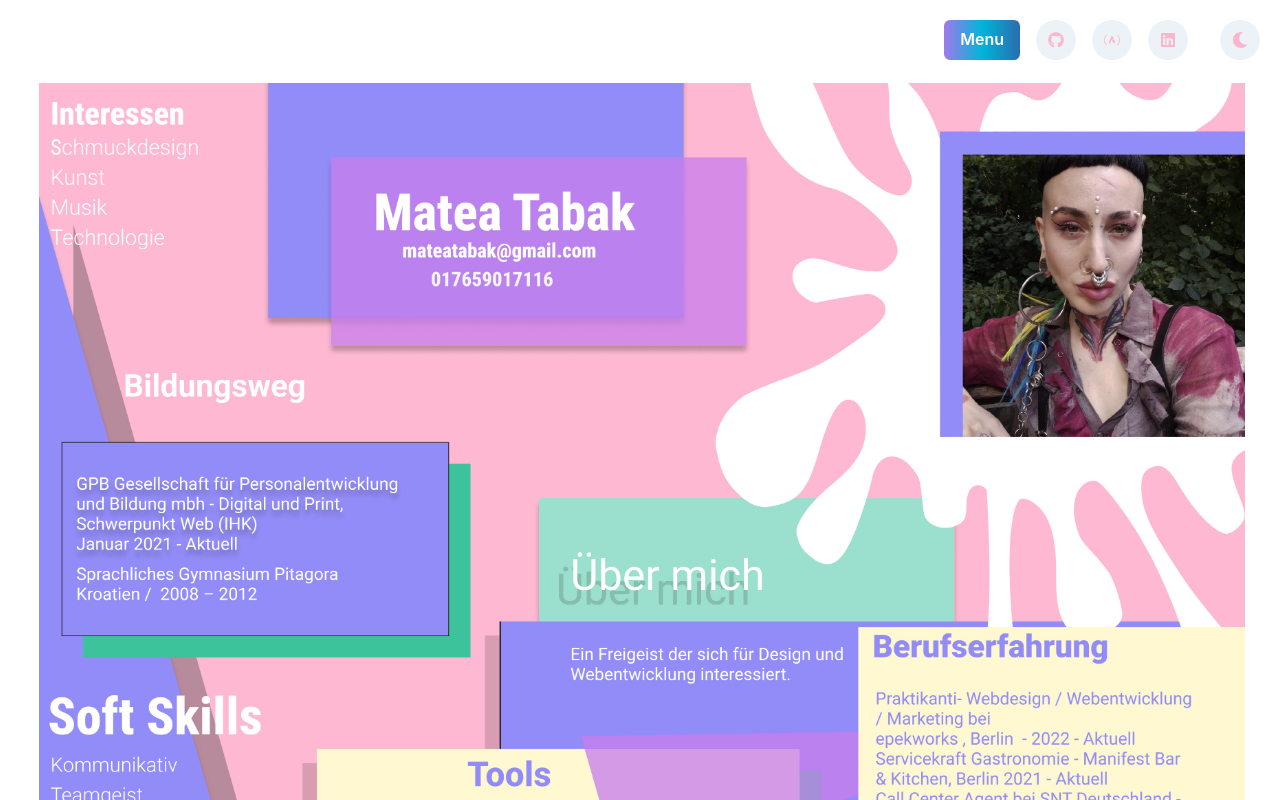
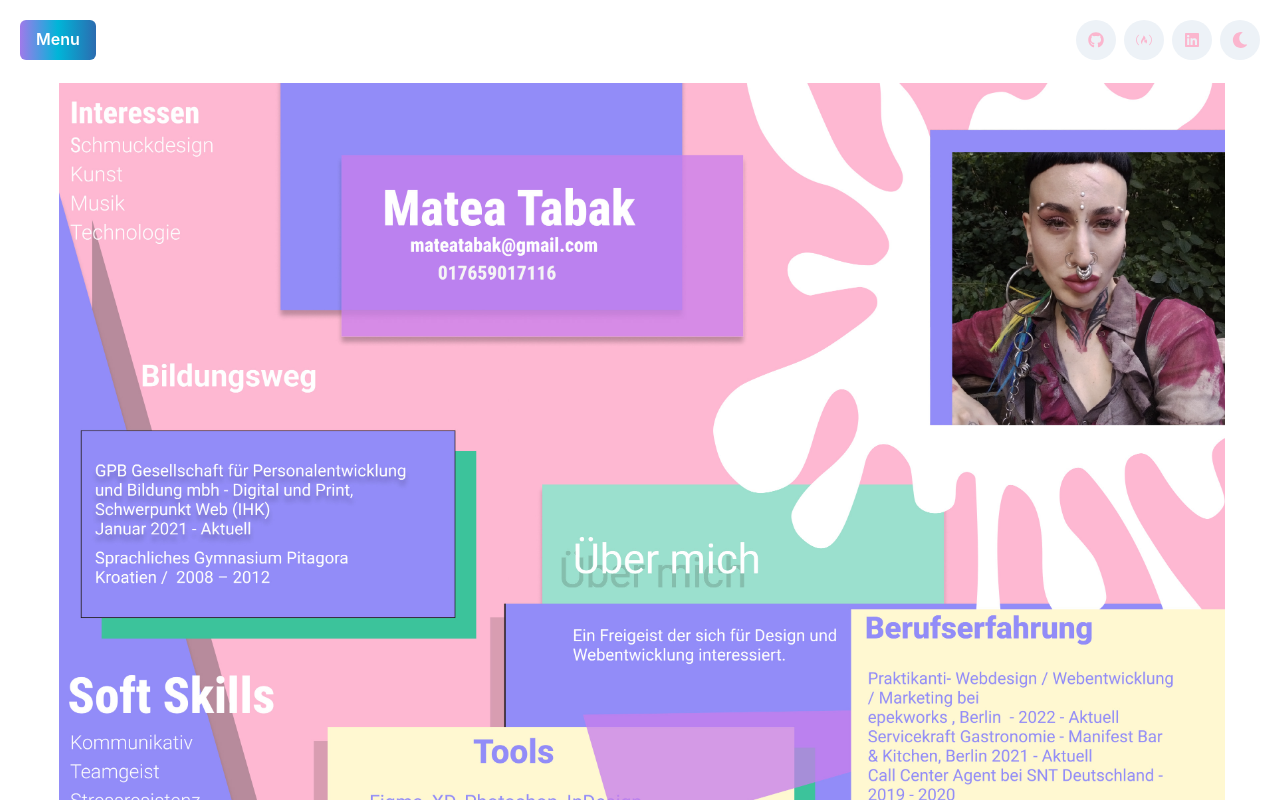
Before and after one commit to mateasportfolio/mtportfolio, a React (Create React App) app: page /aboutme in a window 1280 px wide. Shown: the top 800 px of the page. Built offline with nearby package versions, Linux system fonts and the light colour scheme.

Commit message:
changed styöle and add maxwith in app

```diff
--- a/src/App.js
+++ b/src/App.js
@@ -1,5 +1,5 @@
 import "./styles.css";
-import { VStack, useMediaQuery, useColorMode } from "@chakra-ui/react";
+import { VStack, useColorMode } from "@chakra-ui/react";
 import { Route, Routes } from "react-router-dom";
 import { Header } from "./components/Header";
 import Home from "./pages/Home";
@@ -12,11 +12,11 @@ import Project from "./pages/Project";
 const App = () => {
   const { colorMode, toggleColorMode } = useColorMode();
   const isDark = colorMode === "dark";
-  const [isNotSmallerScreen] = useMediaQuery("(min-width: 768px)");
+  // const [isNotSmallerScreen] = useMediaQuery("(min-width: 768px)");
 
   return (
     <>
-      <VStack p={5} mt={isNotSmallerScreen ? "0" : 16} align="flex-start">
+      <VStack p={5} align="flex-start" alignItems="center">
         <Header isDark={isDark} toggleColorMode={toggleColorMode} />
         <Routes>
           <Route path="/" element={<Home />} />
--- a/src/components/Header.js
+++ b/src/components/Header.js
@@ -1,7 +1,6 @@
 import React from "react";
 import {
   Flex,
-  Heading,
   IconButton,
   Button,
   Menu,
@@ -25,22 +24,12 @@ export const Header = ({ isDark, toggleColorMode }) => {
 
   return (
     <Flex
-      w="50"
-      alignContent="space-between"
-      marginLeft="auto"
-      display="inline-flex"
+      justifyContent="space-between"
+      display="flex"
       size="md"
       fontWeight="semibold"
       color="purple.400"
-    >
-      <Heading
-        ml="10px"
-        size="md"
-        fontWeight="semibold"
-        color="purple.400"
-        alignContent="stretch"
-        flexDirection="row"
-        justifyContent="flex-end"
+      width="100%"
     >
       <Menu colorScheme="pink" size="2xl">
         <MenuButton
@@ -74,19 +63,16 @@ export const Header = ({ isDark, toggleColorMode }) => {
           </MenuItem>
         </MenuList>
       </Menu>
-      </Heading>
 
+      <Flex gap={2}>
         <IconButton
-        ml={4}
           outline="#00bcd4"
           color={isDark ? "whiteAlpha.1000" : "pink.200"}
           icon={<FaGithub />}
           isRound="true"
           onClick={() => onClick("https://github.com/mateasportfolio")}
         ></IconButton>
-
         <IconButton
-        ml={4}
           outline="#00bcd4"
           color={isDark ? "whiteAlpha.1000" : "pink.200"}
           icon={<FaFreeCodeCamp />}
@@ -95,7 +81,6 @@ export const Header = ({ isDark, toggleColorMode }) => {
         ></IconButton>
         <IconButton
           outline="#00bcd4"
-        ml={4}
           color={isDark ? "whiteAlpha.1000" : "pink.200"}
           icon={<FaLinkedin />}
           isRound="true"
@@ -106,7 +91,6 @@ export const Header = ({ isDark, toggleColorMode }) => {
 
         <IconButton
           outline="#a26dff"
-        ml={8}
           color={isDark ? "whiteAlpha.1000" : "pink.200"}
           icon={isDark ? <FaSun /> : <FaMoon />}
           isRound="true"
@@ -115,5 +99,6 @@ export const Header = ({ isDark, toggleColorMode }) => {
           flexDirection="row"
         ></IconButton>
       </Flex>
+    </Flex>
   );
 };
--- a/src/pages/AboutMe.js
+++ b/src/pages/AboutMe.js
@@ -19,7 +19,13 @@ const AboutMe = () => {
   const [isNotSmallerScreen] = useMediaQuery("(min-width: 768px)");
 
   return (
-    <>
+    <Box
+      display="flex"
+      alignItems="center"
+      flexDirection="column"
+      width="100%"
+      maxW="1200px"
+    >
       <Box padding={15} ml={1}>
         <Image src={Lebenslauf} alt="pdf" />
       </Box>
@@ -257,7 +263,7 @@ const AboutMe = () => {
           </Box>
         </Stack>
       </Flex>
-    </>
+    </Box>
   );
 };
 export default AboutMe;
--- a/src/pages/Art.js
+++ b/src/pages/Art.js
@@ -4,17 +4,17 @@ import {
   Stack,
   Box,
   VStack,
-  useMediaQuery,
+  //useMediaQuery,
   Text,
 } from "@chakra-ui/react";
 import klausur from "../assets/klausur.svg";
 import Schmuck from "../assets/Schmuck.svg";
 
 const Art = () => {
-  const [isNotSmallerScreen] = useMediaQuery("(min-width: 600px)");
+  //const [isNotSmallerScreen] = useMediaQuery("(min-width: 600px)");
 
   return (
-    <Stack direction={isNotSmallerScreen ? "row" : "column"}>
+    <Stack maxW="1200px">
       <Image
         boxSize="300%"
         w="600px"
--- a/src/pages/Code.js
+++ b/src/pages/Code.js
@@ -5,7 +5,7 @@ const Code = () => {
   const [isNotSmallerScreen] = useMediaQuery("(min-width:600px)");
 
   return (
-    <Flex>
+    <Flex maxW="1200px">
       <Box mt={isNotSmallerScreen ? "0" : 16} align="flex-start">
         <VStack>
           <Text fontSize="3xl" fontWeight="semibold">
--- a/src/pages/Hosting.js
+++ b/src/pages/Hosting.js
@@ -5,7 +5,7 @@ const Hosting = () => {
   const [isNotSmallerScreen] = useMediaQuery("(min-width:600px)");
 
   return (
-    <Flex>
+    <Flex maxW="1200px">
       <Box mt={isNotSmallerScreen ? "0" : 16} align="flex-start">
         <VStack>
           <Text fontSize="3xl" fontWeight="semibold">
```
Lines whose indentation alone changed are shown as unchanged.
